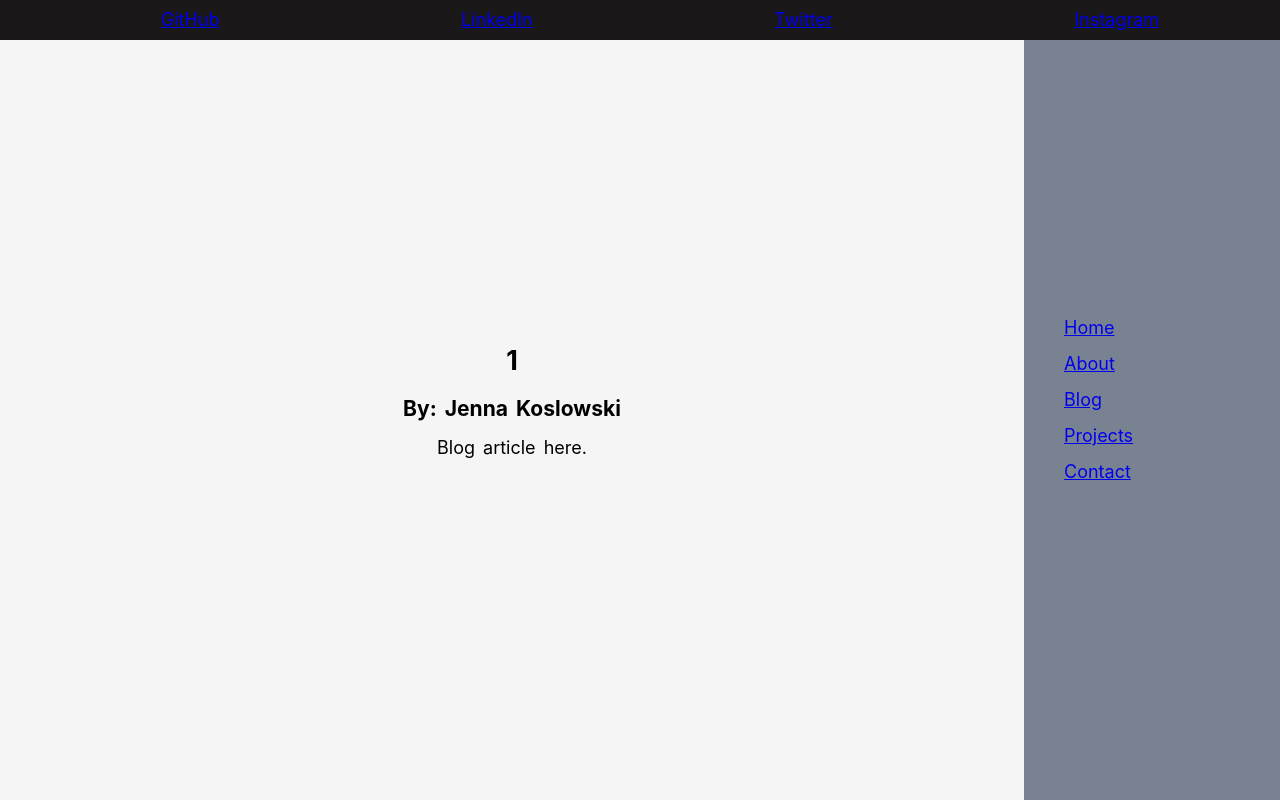
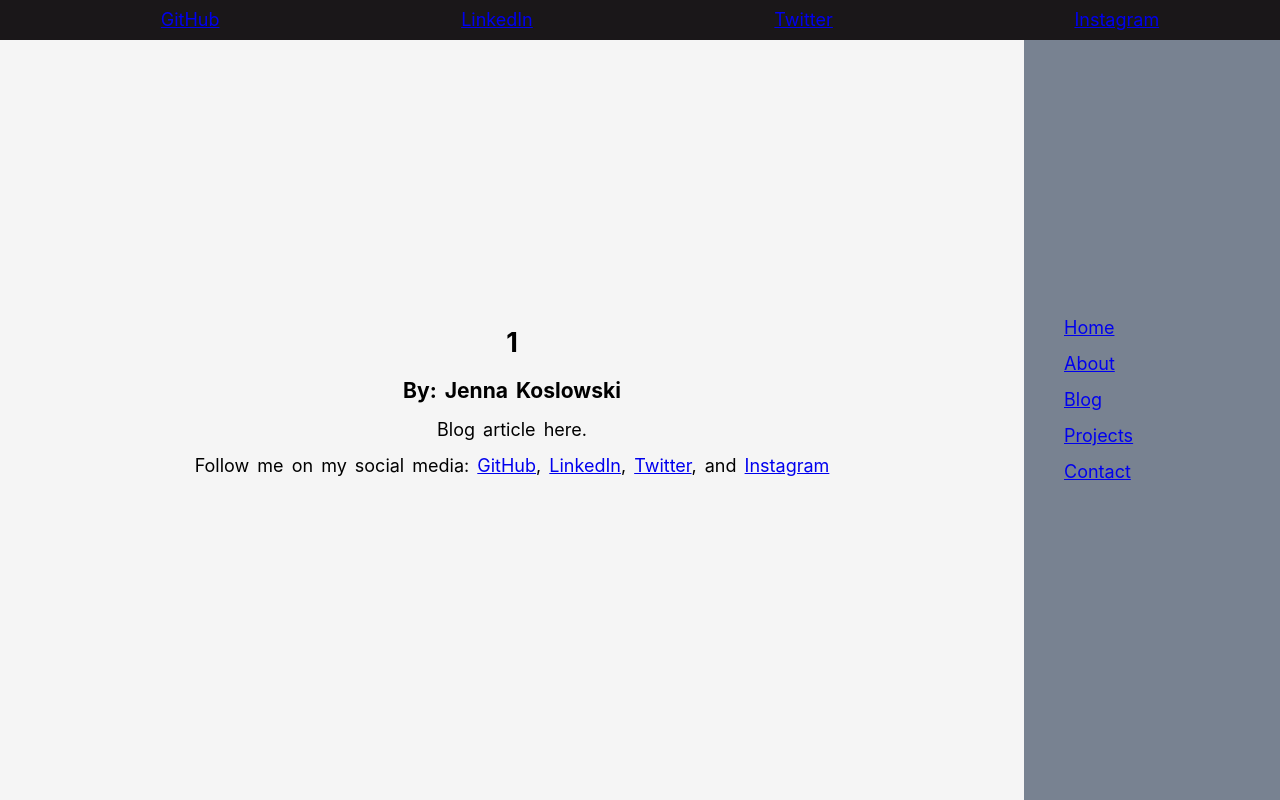
Before and after one commit to JennaKoslowski/vue-profile, a Nuxt app: page /blog/1 in a window 1280 px wide. Built offline with nearby package versions, Linux system fonts and the light colour scheme.

Commit message:
add follow to end of blog posts

```diff
--- a/pages/blog/_id/index.vue
+++ b/pages/blog/_id/index.vue
@@ -3,6 +3,12 @@
         <h1>{{ $route.params.id}}</h1>
         <h3> By: Jenna Koslowski</h3>
         <p>Blog article here.</p>
+        <p>Follow me on my social media:
+            <a href="https://github.com/JennaKoslowski">GitHub</a>,
+        <a href="https://www.linkedin.com/in/jennakoslowski/">LinkedIn</a>,
+        <a href="https://twitter.com/JennaKoslowski">Twitter</a>, and
+        <a href="https://www.instagram.com/jenna.koslowski/">Instagram</a>
+        </p>
     </section>
 </template>
 
```
